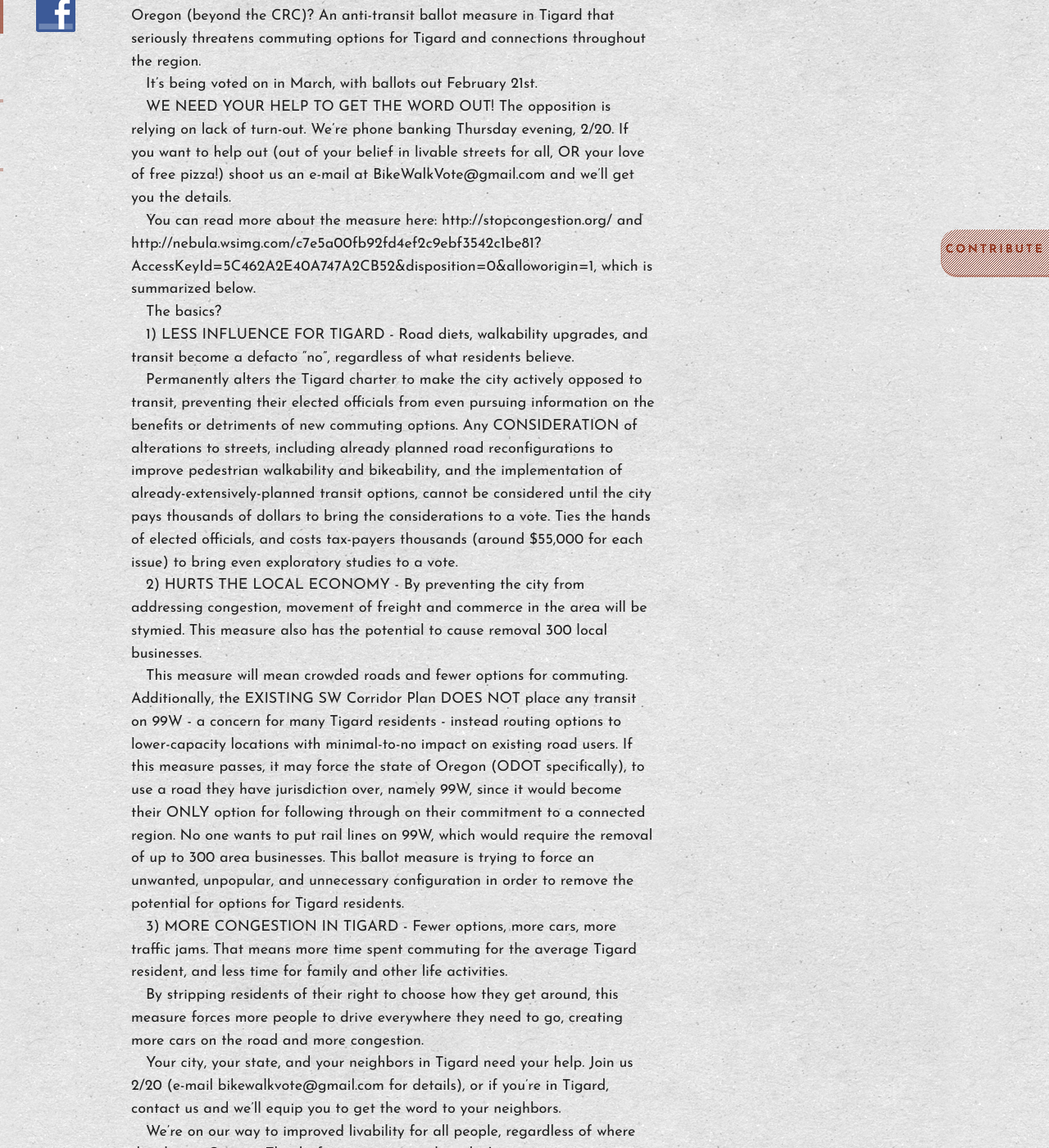
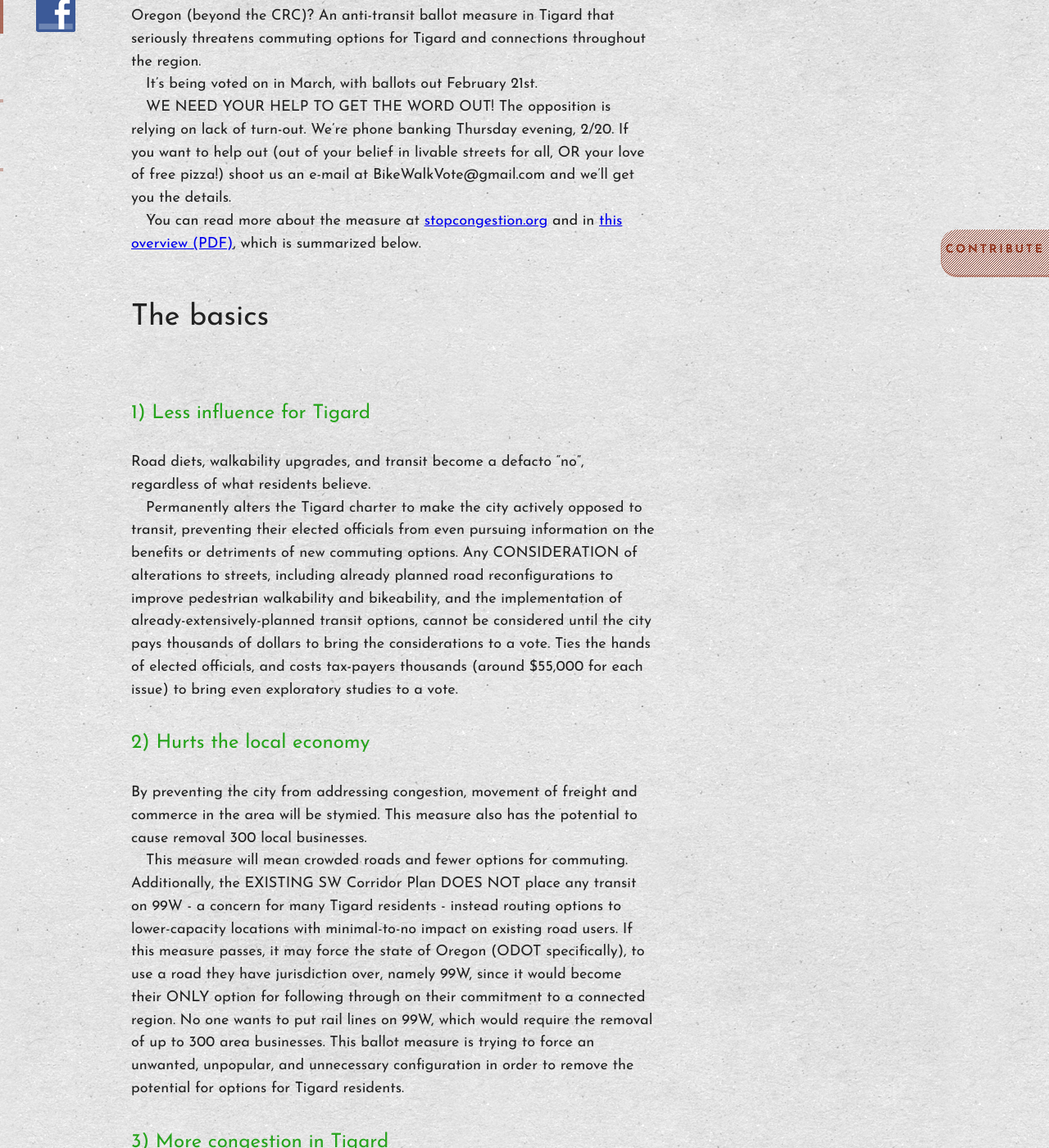
Before and after one commit to bikewalkvote/bikewalkvote.github.io, a Jekyll site: the page built from _posts/2014-01-27-tigards-transit-ballot-measure.md, in a window 1280 px wide and 1400 px high, scrolled down 407 px. Shown: the whole window at 82% size. Built offline with Jekyll 4.4.1, drawn with Linux system fonts in a browser that asks for light colours; nearby versions of some CDN libraries; Markdown is read by kramdown in place of the engine named in the settings; comment, search, counter and statistics services are not loaded; some of the changed text lies outside the part shown.

Commit message:
Update 2014-01-27-tigards-transit-ballot-measure.md
Added some markdown to improve format.

http://daringfireball.net/projects/markdown/syntax

```diff
--- a/_posts/2014-01-27-tigards-transit-ballot-measure.md
+++ b/_posts/2014-01-27-tigards-transit-ballot-measure.md
@@ -13,29 +13,27 @@ It's being voted on in March, with ballots out February 21st.
 
 WE NEED YOUR HELP TO GET THE WORD OUT! The opposition is relying on lack of turn-out. We're phone banking Thursday evening, 2/20. If you want to help out (out of your belief in livable streets for all, OR your love of free pizza!) shoot us an e-mail at BikeWalkVote@gmail.com and we'll get you the details.
 
-You can read more about the measure here:
-http://stopcongestion.org/
-and
-http://nebula.wsimg.com/c7e5a00fb92fd4ef2c9ebf3542c1be81?AccessKeyId=5C462A2E40A747A2CB52&disposition=0&alloworigin=1, which is summarized below.
+You can read more about the measure at [stopcongestion.org](http://stopcongestion.org/ "Stop Congestion Campaign Page") and in [this overview (PDF)](http://nebula.wsimg.com/c7e5a00fb92fd4ef2c9ebf3542c1be81?AccessKeyId=5C462A2E40A747A2CB52&disposition=0&alloworigin=1), which is summarized below.
 
-The basics?
+## The basics
 
-1) LESS INFLUENCE FOR TIGARD - Road diets, walkability upgrades, and transit become a defacto "no", regardless of what residents believe.
+### 1) Less influence for Tigard
+
+Road diets, walkability upgrades, and transit become a defacto "no", regardless of what residents believe.
 
 Permanently alters the Tigard charter to make the city actively opposed to transit, preventing their elected officials from even pursuing information on the benefits or detriments of new commuting options. Any CONSIDERATION of alterations to streets, including already planned road reconfigurations to improve pedestrian walkability and bikeability, and the implementation of already-extensively-planned transit options, cannot be considered until the city pays thousands of dollars to bring the considerations to a vote. Ties the hands of elected officials, and costs tax-payers thousands (around $55,000 for each issue) to bring even exploratory studies to a vote.
 
+### 2) Hurts the local economy
 
-2) HURTS THE LOCAL ECONOMY -  By preventing the city from addressing congestion, movement of freight and commerce in the area will be stymied. This measure also has the potential to cause removal 300 local businesses.
+By preventing the city from addressing congestion, movement of freight and commerce in the area will be stymied. This measure also has the potential to cause removal 300 local businesses.
 
 This measure will mean crowded roads and fewer options for commuting. Additionally, the EXISTING SW Corridor Plan DOES NOT place any transit on 99W - a concern for many Tigard residents - instead routing options to lower-capacity locations with minimal-to-no impact on existing road users. If this measure passes, it may force the state of Oregon (ODOT specifically), to use a road they have jurisdiction over, namely 99W, since it would become their ONLY option for following through on their commitment to a connected region. No one wants to put rail lines on 99W, which would require the removal of up to 300 area businesses. This ballot measure is trying to force an unwanted, unpopular, and unnecessary configuration in order to remove the potential for options for Tigard residents.
 
+### 3) More congestion in Tigard
 
-3) MORE CONGESTION IN TIGARD - Fewer options, more cars, more traffic jams. That means more time spent commuting for the average Tigard resident, and less time for family and other life activities.
+Fewer options, more cars, more traffic jams. That means more time spent commuting for the average Tigard resident, and less time for family and other life activities.
 
 By stripping residents of their right to choose how they get around, this measure forces more people to drive everywhere they need to go, creating more cars on the road and more congestion.
-
-
-
 
 Your city, your state, and your neighbors in Tigard need your help. Join us 2/20 (e-mail bikewalkvote@gmail.com for details), or if you're in Tigard, contact us and we'll equip you to get the word to your neighbors.
 
```
